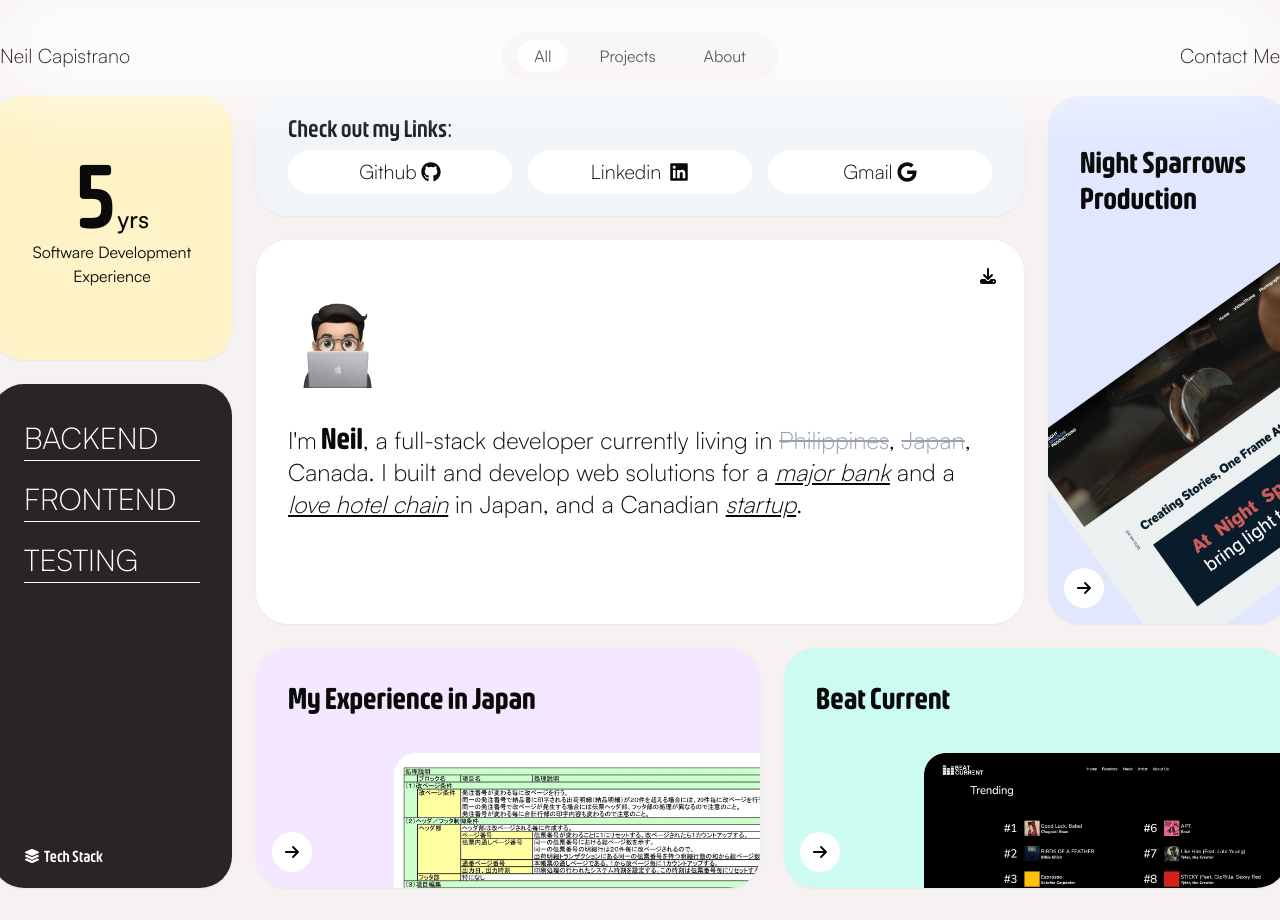
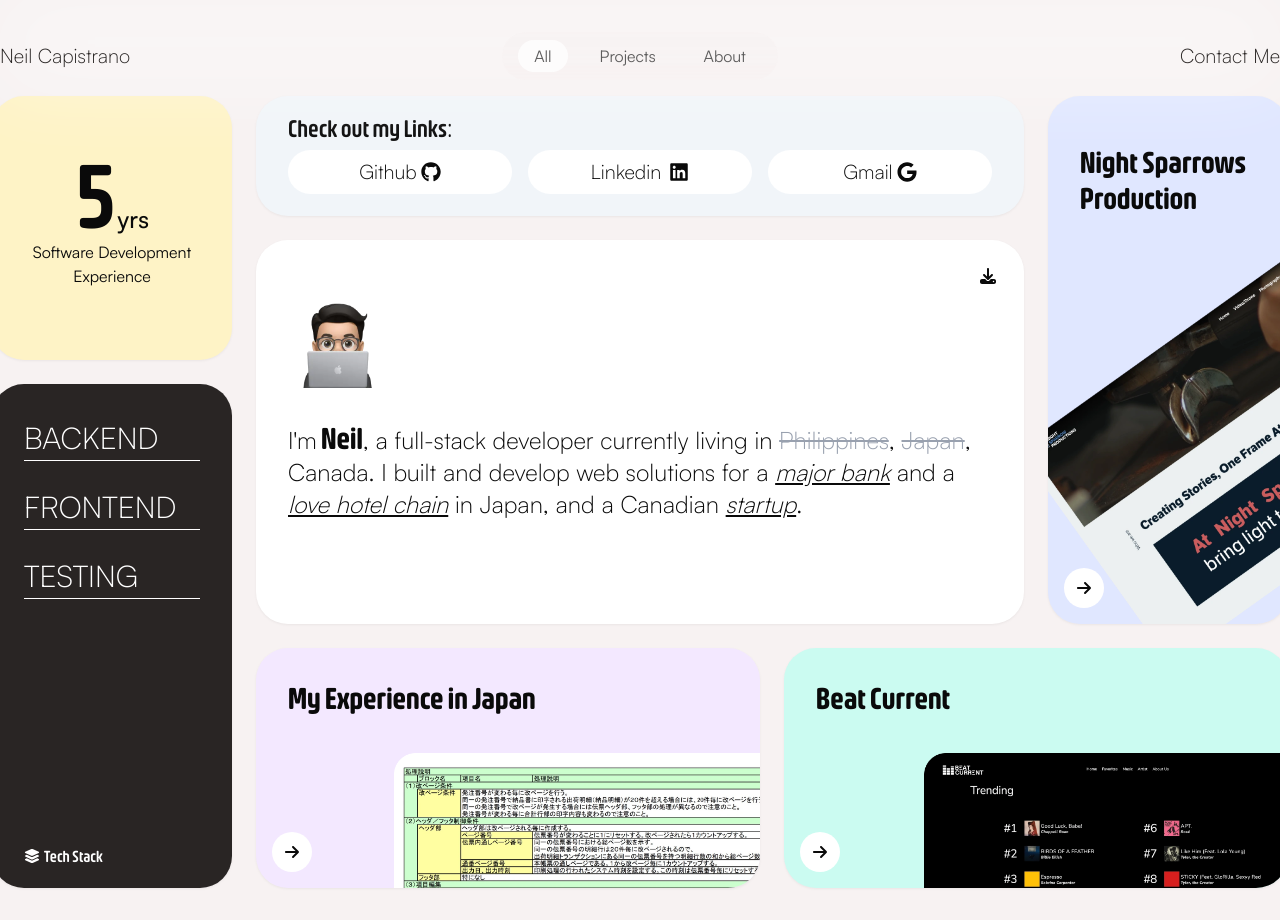
Before and after one commit to NeilMD/neil.dev, a Next.js app: page / in a window 1280 px wide. Built offline with nearby package versions, Linux system fonts and the light colour scheme.

Commit message:
fix: added some tech and updated nav css

```diff
--- a/app/components/Header.js
+++ b/app/components/Header.js
@@ -12,14 +12,14 @@ const Header = ({ headerValue, setHeaderValue }) => {
         pathname === "/" ? "lg:max-w-[1296px]" : "lg:max-w-[900px]"
       }`}
     >
-      <div className="absolute top-0 left-0 bg-white inset-0 inset-y-7 w-full blur-2xl -z-10"></div>
+      <div className="absolute top-0 left-0 bg-white inset-y-1/4 w-full blur-[40px] opacity-40 -z-10"></div>
       <span className="hidden flex-1/3 text-stone-800 font-light  text-xl  justify-baseline md:flex">
         <Link href="/"> Neil Capistrano</Link>
       </span>
       <nav className="flex-1/3 flex justify-center opacity-65">
         <ul className="relative flex gap-4 self-center px-4 py-2 bg-transparent rounded-full">
           <div
-            className={`-z-10 absolute inset-0 opacity-90  rounded-full ${
+            className={`-z-10 absolute inset-0 opacity-95  rounded-full ${
               pathname === "/" ? "bg-n-bg" : "bg-stone-300"
             }`}
           ></div>
--- a/app/components/TechCard.js
+++ b/app/components/TechCard.js
@@ -12,7 +12,7 @@ const TechCard = ({ headerValue }) => {
     inactive: "inactive_card",
   };
   const stackVariants = {
-    open: "max-h-[140px]",
+    open: "max-h-[150px]",
     closed: "max-h-0",
   };
   const [open, setOpen] = useState(0);
@@ -44,7 +44,7 @@ const TechCard = ({ headerValue }) => {
           Tech Stack
         </h2>
         <div
-          className="group cursor-pointer flex-[40%] flex flex-col text-left gap-2 mb-2"
+          className="group cursor-pointer flex-[40%] flex flex-col text-left gap-2 mb-4"
           onMouseEnter={() => {
             toggleOpen(1);
           }}
@@ -57,10 +57,13 @@ const TechCard = ({ headerValue }) => {
               open === 1 ? stackVariants.open : stackVariants.closed
             }`}
           >
+            <span className="p-1 w-fit rounded-md">ExpressJS</span>
+            <span className="p-1 w-fit rounded-md">NextJS</span>
+            <span className="p-1 w-fit rounded-md">Laravel</span>
             <span className="p-1 w-fit rounded-md">Javascript</span>
             <span className="p-1 w-fit rounded-md">Java</span>
             <span className="p-1 w-fit rounded-md">Python</span>
-            <span className="p-1 w-fit rounded-md">ExpressJS</span>
+            <span className="p-1 w-fit rounded-md">PHP</span>
             <span className="p-1 w-fit rounded-md">NodeJS</span>
             <span className="p-1 w-fit rounded-md">PostgreSQL</span>
             <span className="p-1 w-fit rounded-md">MySQL</span>
@@ -68,7 +71,7 @@ const TechCard = ({ headerValue }) => {
           </div>
         </div>
         <div
-          className="group cursor-pointer flex-[30%] flex flex-col text-left gap-2 mb-2"
+          className="group cursor-pointer flex-[30%] flex flex-col text-left gap-2 mb-4"
           onMouseEnter={() => {
             toggleOpen(2);
           }}
@@ -85,12 +88,12 @@ const TechCard = ({ headerValue }) => {
             <span className="p-1 w-fit rounded-md">HTML5</span>
             <span className="p-1 w-fit rounded-md">CSS3</span>
             <span className="p-1 w-fit rounded-md">JQuery</span>
-            <span className="p-1 w-fit rounded-md">Tailwind</span>
+            <span className="p-1 w-fit rounded-md">TailwindCSS</span>
           </div>
         </div>
 
         <div
-          className="group cursor-pointer flex-[30%] flex flex-col text-left gap-2 mb-2"
+          className="group cursor-pointer flex-[30%] flex flex-col text-left gap-2 mb-4"
           onMouseEnter={() => {
             toggleOpen(3);
           }}
@@ -121,15 +124,18 @@ const TechCard = ({ headerValue }) => {
           />
           Tech Stack
         </h2>
-
+        <span className="p-1 w-fit rounded-md">ExpressJS</span>
+        <span className="p-1 w-fit rounded-md">NextJS</span>
+        <span className="p-1 w-fit rounded-md">Laravel</span>
         <span className="p-1 w-fit rounded-md">Javascript</span>
         <span className="p-1 w-fit rounded-md">Java</span>
         <span className="p-1 w-fit rounded-md">Python</span>
-        <span className="p-1 min-w-fit rounded-md">ExpressJS</span>
+        <span className="p-1 w-fit rounded-md">PHP</span>
         <span className="p-1 w-fit rounded-md">NodeJS</span>
         <span className="p-1 w-fit rounded-md">PostgreSQL</span>
         <span className="p-1 w-fit rounded-md">MySQL</span>
         <span className="p-1 w-fit rounded-md">Bash Scripting</span>
+
         <span className="p-1 w-fit rounded-md">React</span>
         <span className="p-1 w-fit rounded-md">HTML5</span>
         <span className="p-1 w-fit rounded-md">CSS3</span>
```
